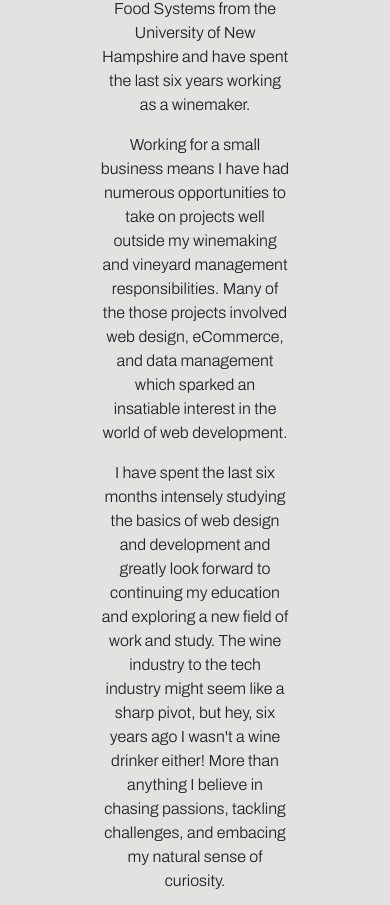
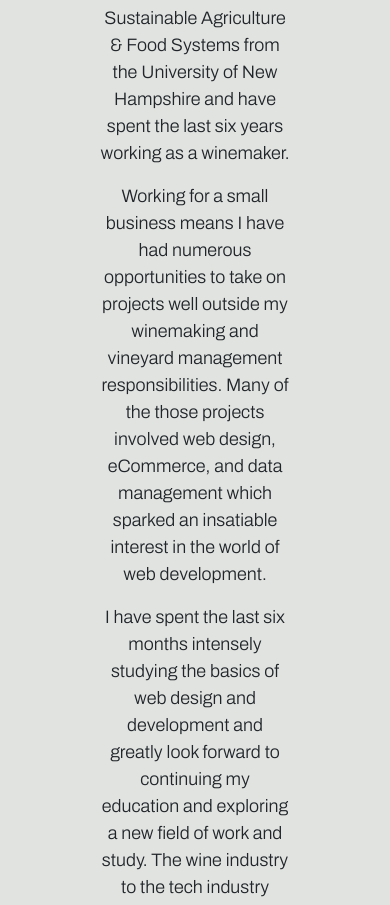
Before and after one commit to sambrez/react-portfolio, a React (Vite) app in the folder react-portfolio/: page / in a window 390 px wide. Shown: the part 698-1603 px from the top of the page. Built offline with nearby package versions, Linux system fonts and the light colour scheme.

Commit message:
responsiveness edits

```diff
--- a/react-portfolio/src/pages/AboutMe.jsx
+++ b/react-portfolio/src/pages/AboutMe.jsx
@@ -12,30 +12,29 @@ function About() {
         <div className="col">
           <img src={Profile} className="img-fluid" alt="Profile"></img>
         </div>
-        <div className="col container">
-            <div id='space' className='row'></div>
-          <p className="center row">
+        <div id="paragraphs" className="col container">
+          <div id="space"></div>
+          <p id="pOne" className="center row">
             Hey there! I'm Sam, a 29 year-old from New England. I have a
             Bachelor's of Science in Sustainable Agriculture & Food Systems from
             the University of New Hampshire and have spent the last six years
             working as a winemaker.
           </p>
-          <p className="center row">
-            Working for a small business means I have had numerous
-            opportunities to take on projects well outside my winemaking and
-            vineyard management responsibilities. Many of the those projects
-            involved web design, eCommerce, and data management
-            which sparked an insatiable interest in the world of web
-            development.
+          <p id="pTwo" className="center row">
+            Working for a small business means I have had numerous opportunities
+            to take on projects well outside my winemaking and vineyard
+            management responsibilities. Many of the those projects involved web
+            design, eCommerce, and data management which sparked an insatiable
+            interest in the world of web development.
           </p>
-          <p className="center row">
-            I have spent the last six months intensely studying the basics of web
-            design and development and greatly look forward to continuing my
-            education and exploring a new field of work and study. The wine industry
-            to the tech industry might seem like a sharp pivot, but hey, six years
-            ago I wasn't a wine drinker either! More than anything I believe in
-            chasing passions, tackling challenges, and embacing my natural sense
-            of curiosity.
+          <p id="pThree" className="center row">
+            I have spent the last six months intensely studying the basics of
+            web design and development and greatly look forward to continuing my
+            education and exploring a new field of work and study. The wine
+            industry to the tech industry might seem like a sharp pivot, but
+            hey, six years ago I wasn't a wine drinker either! More than
+            anything I believe in chasing passions, tackling challenges, and
+            embacing my natural sense of curiosity.
           </p>
         </div>
       </div>
--- a/react-portfolio/src/styles/AboutMe.css
+++ b/react-portfolio/src/styles/AboutMe.css
@@ -18,6 +18,7 @@ img {
 #writing {
   display: flex;
   vertical-align: middle;
+  font-size: 18px;
 }
 
 .center {
@@ -28,3 +29,14 @@ img {
 #space {
   height: 50px;
 }
+
+@media (max-width: 1070px) {
+    #writing {
+      flex-direction: column;
+      align-items: center;
+    }
+
+    #paragraphs {
+      margin-top: 20px;
+    }
+  }
```
Lines whose indentation alone changed are shown as unchanged.
